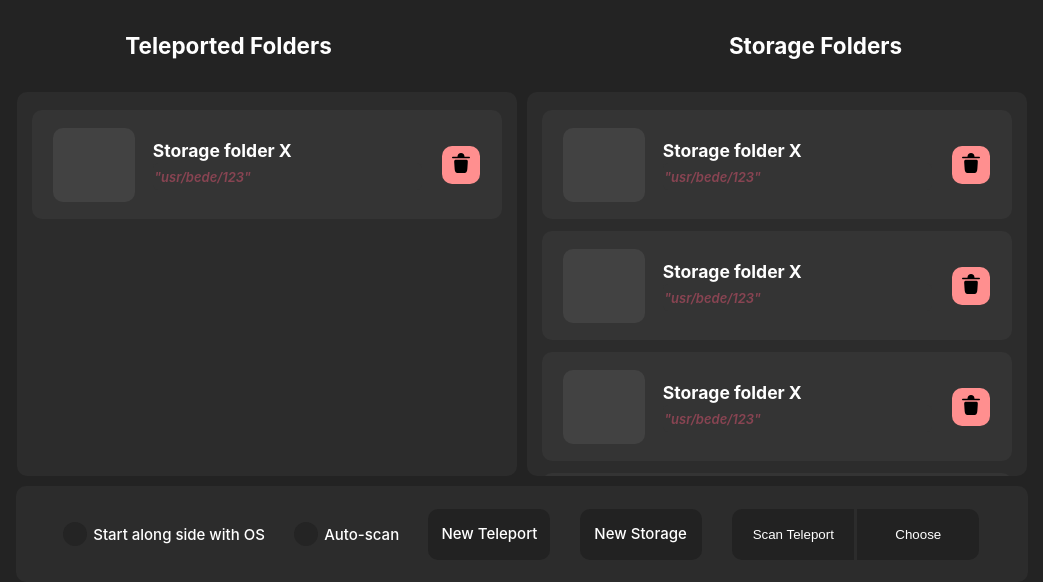
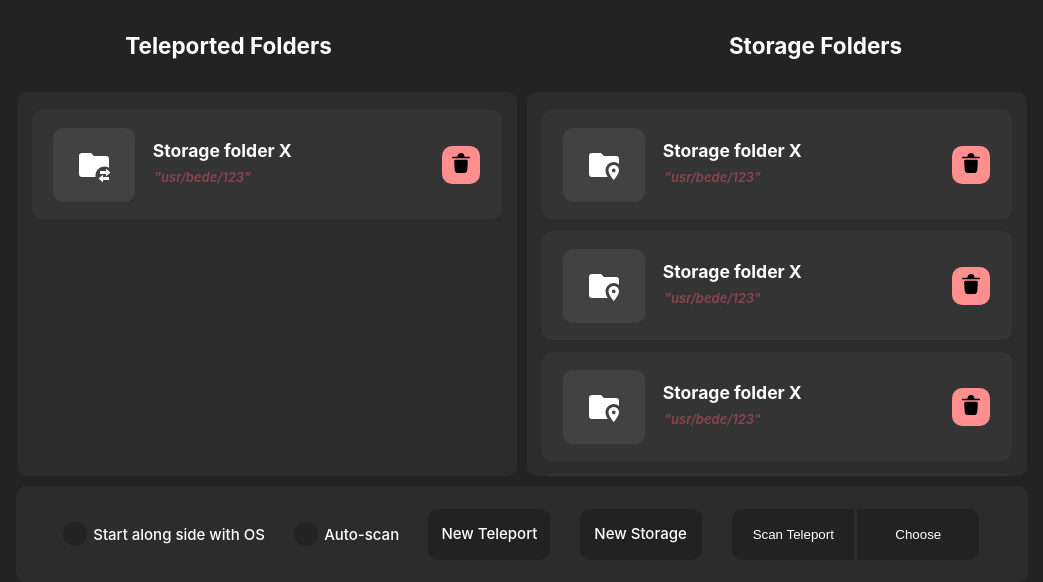
Before and after one commit to surtr1st/tereporto, a Vue app: page / in a window 1280 px wide. Shown: the top 582 px of the page, without its empty margins (118-1161 px from the left). Built offline with nearby package versions, Linux system fonts and the light colour scheme.

Commit message:
add extra icons

```diff
--- a/src/App.vue
+++ b/src/App.vue
@@ -18,9 +18,15 @@ const FunctionalPanel = defineAsyncComponent(
   () => import('./components/FunctionalPanel.vue'),
 );
 const Grid = defineAsyncComponent(() => import('./components/Grid.vue'));
-const Idol = defineAsyncComponent(() => import('./components/Idol.vue'));
 const GridItem = defineAsyncComponent(
   () => import('./components/GridItem.vue'),
+);
+const Idol = defineAsyncComponent(() => import('./components/Idol.vue'));
+const FolderTransferIcon = defineAsyncComponent(
+  () => import('./components/Icon/FolderTransferIcon.vue'),
+);
+const FolderDestinationIcon = defineAsyncComponent(
+  () => import('./components/Icon/FolderDestinationIcon.vue'),
 );
 const List = defineAsyncComponent(() => import('./components/List.vue'));
 const ListItem = defineAsyncComponent(
@@ -40,7 +46,7 @@ const TitleHeader = defineAsyncComponent(
   () => import('./components/TitleHeader.vue'),
 );
 const TrashIcon = defineAsyncComponent(
-  () => import('./components/TrashIcon.vue'),
+  () => import('./components/Icon/TrashIcon.vue'),
 );
 const open = ref<boolean>(false);
 </script>
@@ -74,7 +80,9 @@ const open = ref<boolean>(false);
         <TeleportPanel>
           <List>
             <ListItem>
-              <Idol />
+              <Idol>
+                <FolderTransferIcon />
+              </Idol>
               <Descriptive
                 title="Storage folder X"
                 description="usr/bede/123"
@@ -99,7 +107,9 @@ const open = ref<boolean>(false);
               v-for="i in 15"
               :id="i"
             >
-              <Idol />
+              <Idol>
+                <FolderDestinationIcon />
+              </Idol>
               <Descriptive
                 title="Storage folder X"
                 description="usr/bede/123"
--- /dev/null
+++ b/src/components/Icon/FolderDestinationIcon.vue
@@ -0,0 +1,13 @@
+<template>
+  <svg
+    xmlns="http://www.w3.org/2000/svg"
+    width="36"
+    height="36"
+    viewBox="0 0 24 24"
+  >
+    <path
+      fill="currentColor"
+      d="m10 4l2 2h8a2 2 0 0 1 2 2v3.34c-.96-.84-2.18-1.34-3.5-1.34c-3 0-5.5 2.65-5.5 5.5c0 1.47.65 3.05 1.5 4.5H4a2 2 0 0 1-2-2V6c0-1.11.89-2 2-2h6m8.5 8c1.9 0 3.5 1.6 3.5 3.5c0 2.6-3.5 6.5-3.5 6.5S15 18.1 15 15.5c0-1.9 1.6-3.5 3.5-3.5m0 4.8c.7 0 1.3-.6 1.2-1.2c0-.6-.6-1.2-1.2-1.2s-1.2.5-1.2 1.2c0 .6.5 1.2 1.2 1.2Z"
+    />
+  </svg>
+</template>
--- /dev/null
+++ b/src/components/Icon/FolderTransferIcon.vue
@@ -0,0 +1,13 @@
+<template>
+  <svg
+    xmlns="http://www.w3.org/2000/svg"
+    width="36"
+    height="36"
+    viewBox="0 0 24 24"
+  >
+    <path
+      fill="currentColor"
+      d="M13 19c0 .34.04.67.09 1H4a2 2 0 0 1-2-2V6c0-1.11.89-2 2-2h6l2 2h8a2 2 0 0 1 2 2v5.81c-.88-.51-1.9-.81-3-.81c-3.31 0-6 2.69-6 6m10-2l-3-2.5V16h-4v2h4v1.5l3-2.5m-5 1.5L15 21l3 2.5V22h4v-2h-4v-1.5Z"
+    />
+  </svg>
+</template>
--- a/src/components/Idol.vue
+++ b/src/components/Idol.vue
@@ -11,5 +11,7 @@
   border-radius: 10px;
   padding: 1.2rem;
   background: var(--lighter-neutral-gray);
+  display: grid;
+  place-items: center;
 }
 </style>
```
Also changed, not shown: src/components/Icon/TrashIcon.vue (renamed from src/components/TrashIcon.vue).
